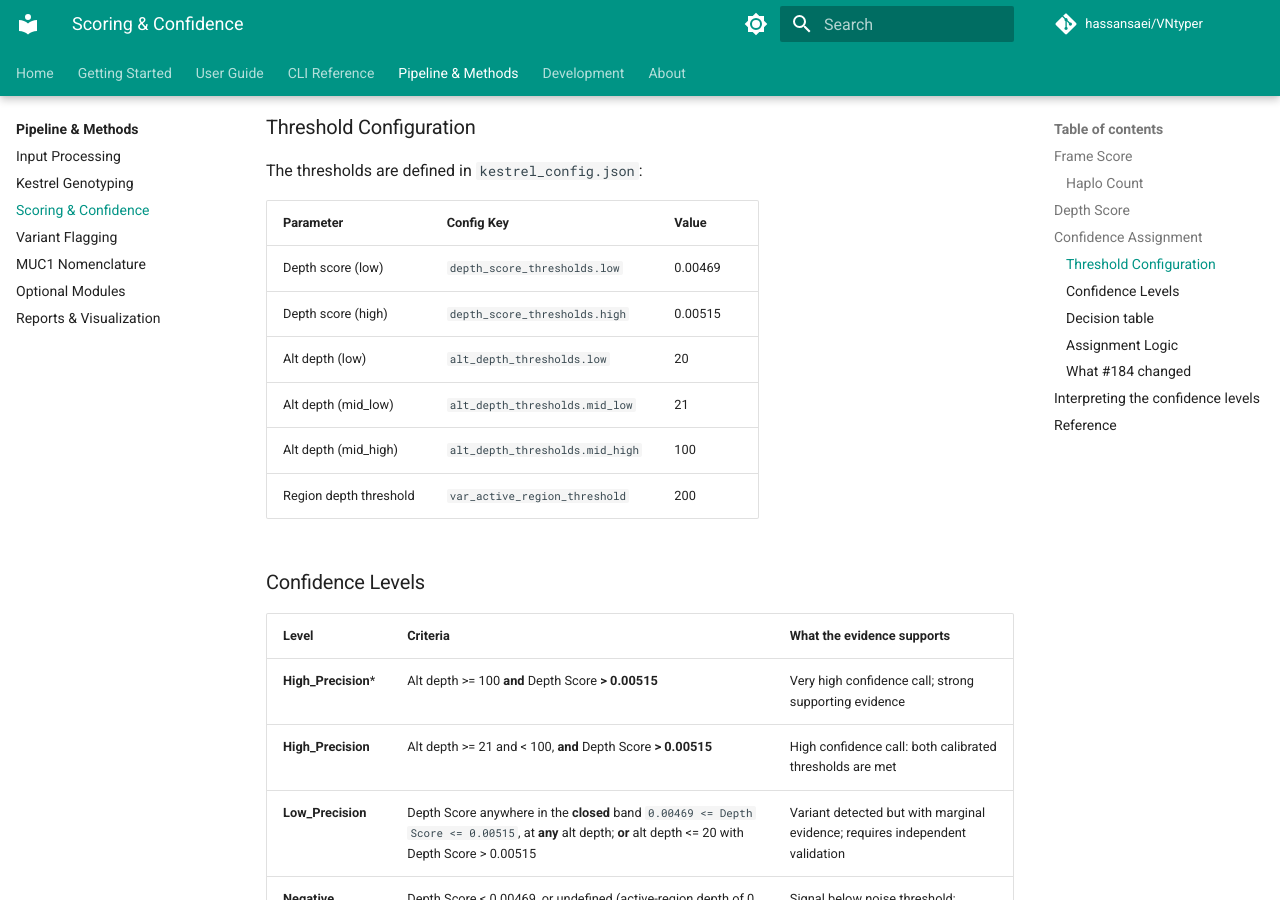
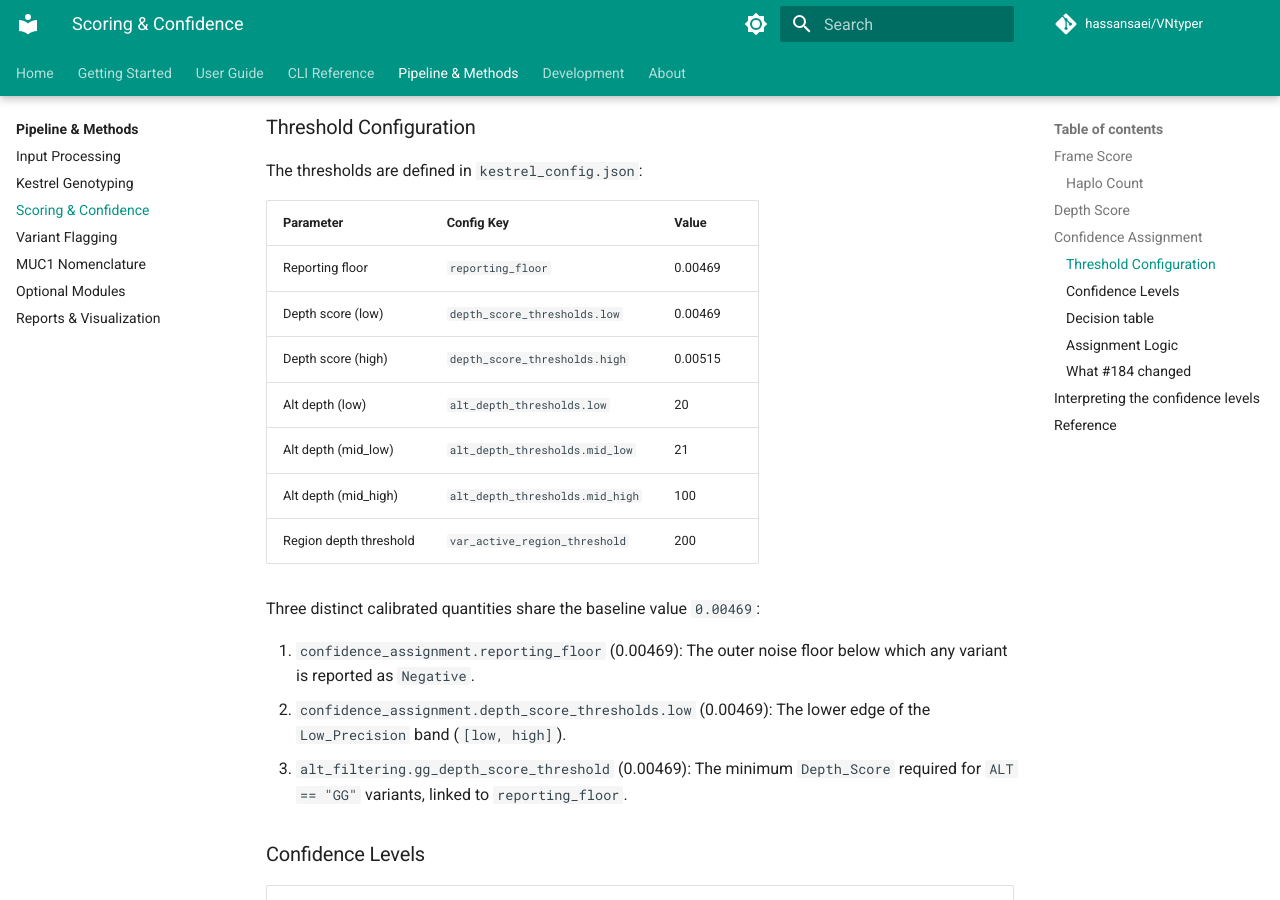
Before and after one commit to hassansaei/VNtyper, an MkDocs documentation site: the page built from docs/pipeline/scoring-and-confidence.md, in a window 1280 px wide and 900 px high, scrolled down 1696 px. Built offline with MkDocs 1.6.1 and Material for MkDocs 9.7.7, drawn with Linux system fonts in a browser that asks for light colours; comment, search, counter and statistics services are not loaded.

Commit message:
docs(confidence): document reporting floor split and profile revision 2
Refs #311

Co-Authored-By: Claude Fable 5.1 <noreply@anthropic.com>
Claude-Session: https://claude.ai/code/session_01S9cm5vbPmPcnjuzsd1Lvgz

```diff
--- a/docs/pipeline/scoring-and-confidence.md
+++ b/docs/pipeline/scoring-and-confidence.md
@@ -59,12 +59,19 @@ The thresholds are defined in `kestrel_config.json`:
 
 | Parameter | Config Key | Value |
 |-----------|-----------|-------|
+| Reporting floor | `reporting_floor` | 0.00469 |
 | Depth score (low) | `depth_score_thresholds.low` | 0.00469 |
 | Depth score (high) | `depth_score_thresholds.high` | 0.00515 |
 | Alt depth (low) | `alt_depth_thresholds.low` | 20 |
 | Alt depth (mid_low) | `alt_depth_thresholds.mid_low` | 21 |
 | Alt depth (mid_high) | `alt_depth_thresholds.mid_high` | 100 |
 | Region depth threshold | `var_active_region_threshold` | 200 |
+
+Three distinct calibrated quantities share the baseline value `0.00469`:
+
+1. `confidence_assignment.reporting_floor` (0.00469): The outer noise floor below which any variant is reported as `Negative`.
+2. `confidence_assignment.depth_score_thresholds.low` (0.00469): The lower edge of the `Low_Precision` band (`[low, high]`).
+3. `alt_filtering.gg_depth_score_threshold` (0.00469): The minimum `Depth_Score` required for `ALT == "GG"` variants, linked to `reporting_floor`.
 
 ### Confidence Levels
 
```
Also changed, not shown: docs/about/changelog.md (+7 -0 lines).
